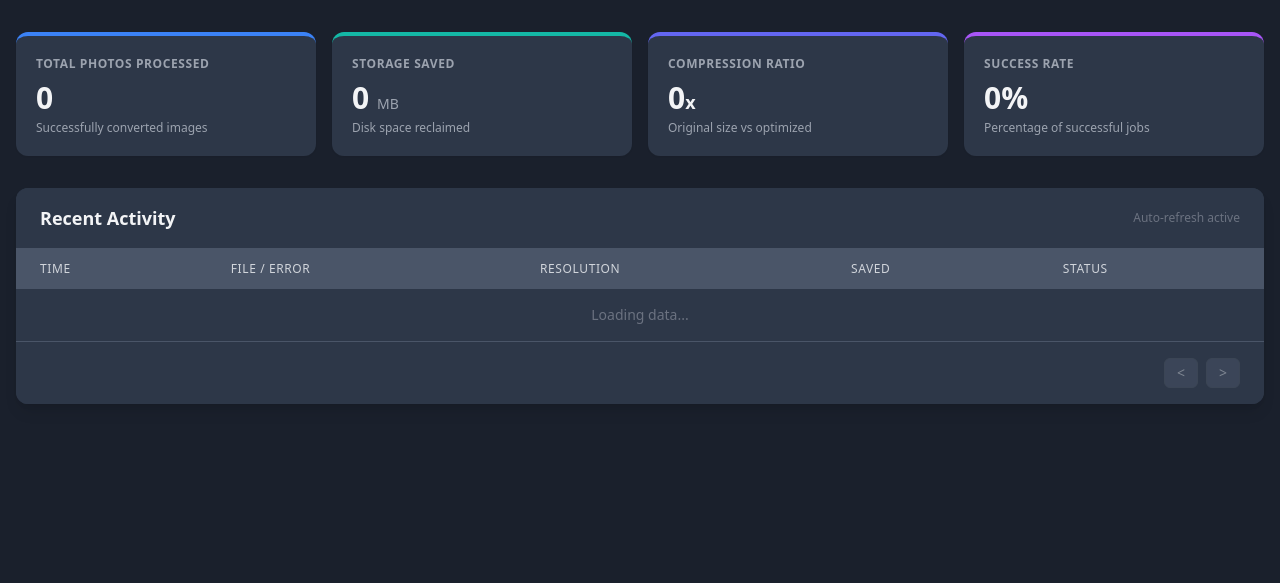
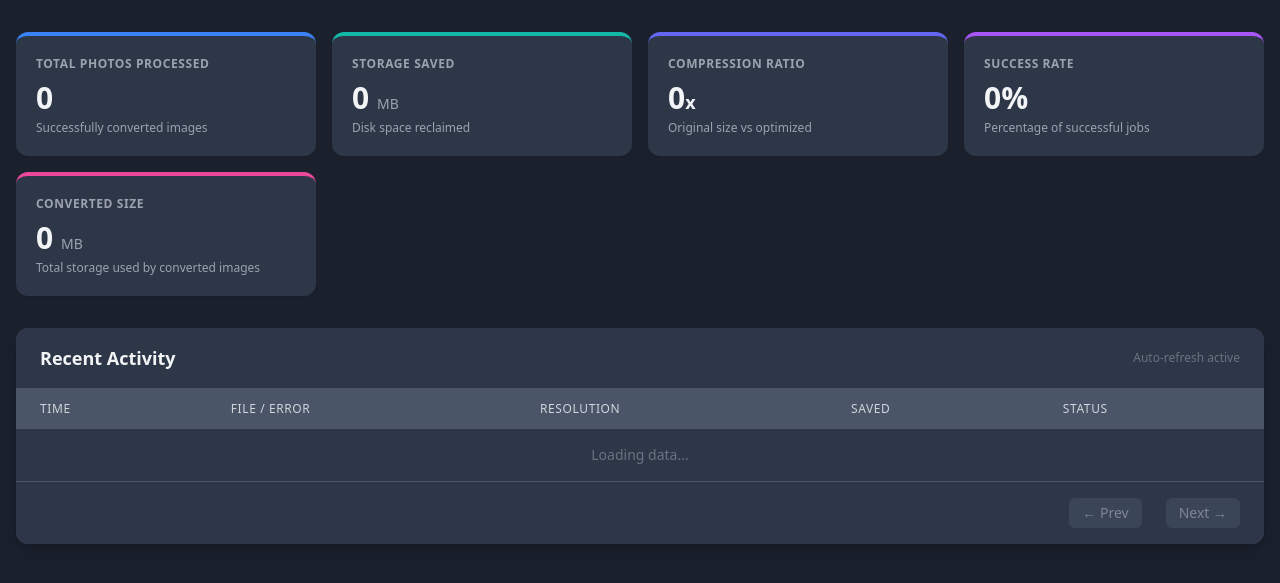
Before and after one commit to ravado/photo-resizer, a FastAPI app: page / in a window 1280 px wide. Shown: the part 170-753 px from the top of the page. Run offline with FastAPI, Linux system fonts and the light colour scheme; data that the repository does not hold is empty; some libraries are stand-ins or nearby versions.

Commit message:
feat: add converted size stat and improve pagination display
- Added total_out_size_mb to backend stats
- Added new 'Converted Size' stat card showing total storage used
- Improved pagination with 'Page X of Y' indicator
- Better button labels (← Prev / Next →)
- Added Ukrainian translations for new features

```diff
--- a/dashboard/main.py
+++ b/dashboard/main.py
@@ -72,6 +72,9 @@ def get_stats(location: Optional[str] = None) -> Dict[str, Any]:
             stats["total_saved_mb"] = round(row[1], 2) if row[1] else 0.0
             total_src = row[2] or 0
             total_out = row[3] or 0
+
+            # Total converted size in MB
+            stats["total_out_size_mb"] = round(total_out / (1024 * 1024), 2) if total_out else 0.0
 
             # Compression Ratio: e.g. 5.0 means original was 5x larger
             if total_out > 0:
--- a/dashboard/templates/index.html
+++ b/dashboard/templates/index.html
@@ -155,6 +155,18 @@
                 <div class="mt-2 text-3xl font-bold" id="stat-rate">0%</div>
                 <div data-i18n="card_health_sub" class="mt-1 text-xs text-gray-400">Percentage of successful jobs</div>
             </div>
+
+            <!-- Converted Size -->
+            <div class="bg-white dark:bg-gray-800 rounded-xl shadow-sm p-5 border-t-4 border-pink-500">
+                <h3 data-i18n="card_converted"
+                    class="text-gray-500 dark:text-gray-400 text-xs uppercase font-semibold tracking-wider">Converted
+                    Size
+                </h3>
+                <div class="mt-2 text-3xl font-bold" id="stat-converted">0 <span
+                        class="text-sm font-normal text-gray-400">MB</span></div>
+                <div data-i18n="card_converted_sub" class="mt-1 text-xs text-gray-400">Total storage used by converted
+                    images</div>
+            </div>
         </div>
 
         <!-- History Table -->
@@ -191,16 +203,17 @@
             <div
                 class="px-6 py-4 border-t border-gray-200 dark:border-gray-700 bg-gray-50 dark:bg-gray-800 flex justify-between items-center text-sm">
                 <span id="pagination-info" class="text-gray-500 dark:text-gray-400"></span>
-                <div class="flex space-x-2">
+                <div class="flex items-center space-x-3">
                     <button id="prev-page" onclick="changePage(-1)"
-                        class="px-3 py-1 rounded-md bg-white dark:bg-gray-700 border border-gray-300 dark:border-gray-600 text-gray-700 dark:text-gray-300 hover:bg-gray-50 dark:hover:bg-gray-600 disabled:opacity-50 transition-colors"
+                        class="px-3 py-1 rounded-md bg-white dark:bg-gray-700 border border-gray-300 dark:border-gray-600 text-gray-700 dark:text-gray-300 hover:bg-gray-50 dark:hover:bg-gray-600 disabled:opacity-50 disabled:cursor-not-allowed transition-colors"
                         disabled>
-                        &lt;
+                        ← Prev
                     </button>
+                    <span id="page-indicator" class="text-gray-600 dark:text-gray-400 font-medium"></span>
                     <button id="next-page" onclick="changePage(1)"
-                        class="px-3 py-1 rounded-md bg-white dark:bg-gray-700 border border-gray-300 dark:border-gray-600 text-gray-700 dark:text-gray-300 hover:bg-gray-50 dark:hover:bg-gray-600 disabled:opacity-50 transition-colors"
+                        class="px-3 py-1 rounded-md bg-white dark:bg-gray-700 border border-gray-300 dark:border-gray-600 text-gray-700 dark:text-gray-300 hover:bg-gray-50 dark:hover:bg-gray-600 disabled:opacity-50 disabled:cursor-not-allowed transition-colors"
                         disabled>
-                        &gt;
+                        Next →
                     </button>
                 </div>
             </div>
@@ -224,6 +237,8 @@
                 card_compression_sub: "Original size vs optimized",
                 card_health: "Success Rate",
                 card_health_sub: "Percentage of successful jobs",
+                card_converted: "Converted Size",
+                card_converted_sub: "Total storage used by converted images",
                 table_title_activity: "Recent Activity",
                 table_title_logs: "Failure & Warning Logs",
                 table_col_time: "Time",
@@ -262,6 +277,8 @@
                 card_compression_sub: "Оригінал проти оптимізованого",
                 card_health: "Рівень Успіху",
                 card_health_sub: "Відсоток успішних завдань",
+                card_converted: "Розмір Конвертованих",
+                card_converted_sub: "Загальний обсяг конвертованих зображень",
                 table_title_activity: "Остання Активність",
                 table_title_logs: "Логи Помилок та Попереджень",
                 table_col_time: "Час",
@@ -592,6 +609,7 @@
                 document.getElementById('stat-saved').innerHTML = `${formatBytes(data.stats.total_saved_mb)}`;
                 document.getElementById('stat-rate').innerText = data.stats.success_rate + '%';
                 document.getElementById('stat-ratio').innerHTML = `${data.stats.compression_ratio}<span class="text-lg">x</span>`;
+                document.getElementById('stat-converted').innerHTML = `${formatBytes(data.stats.total_out_size_mb)}`;
 
                 // Check if history data has changed (to avoid unnecessary redraws)
                 const newDataHash = JSON.stringify(data.history) + JSON.stringify(data.pagination);
@@ -688,6 +706,7 @@
                         .replace('{total}', total_records);
 
                     document.getElementById('pagination-info').innerText = infoText;
+                    document.getElementById('page-indicator').innerText = `Page ${current_page} of ${total_pages}`;
 
                     document.getElementById('prev-page').disabled = current_page <= 1;
                     document.getElementById('next-page').disabled = current_page >= total_pages;
```
Also changed, not shown: conversions.db (added).
